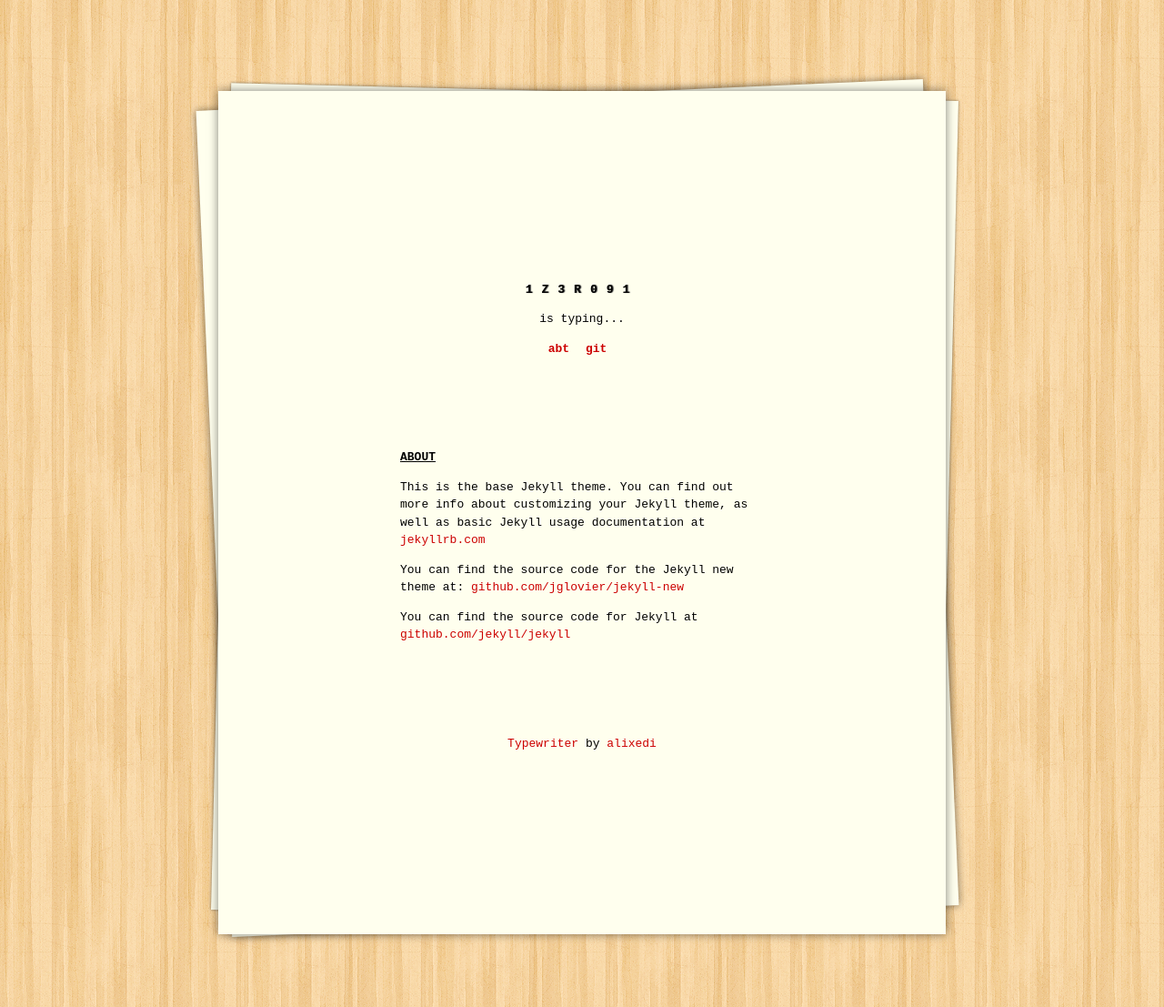
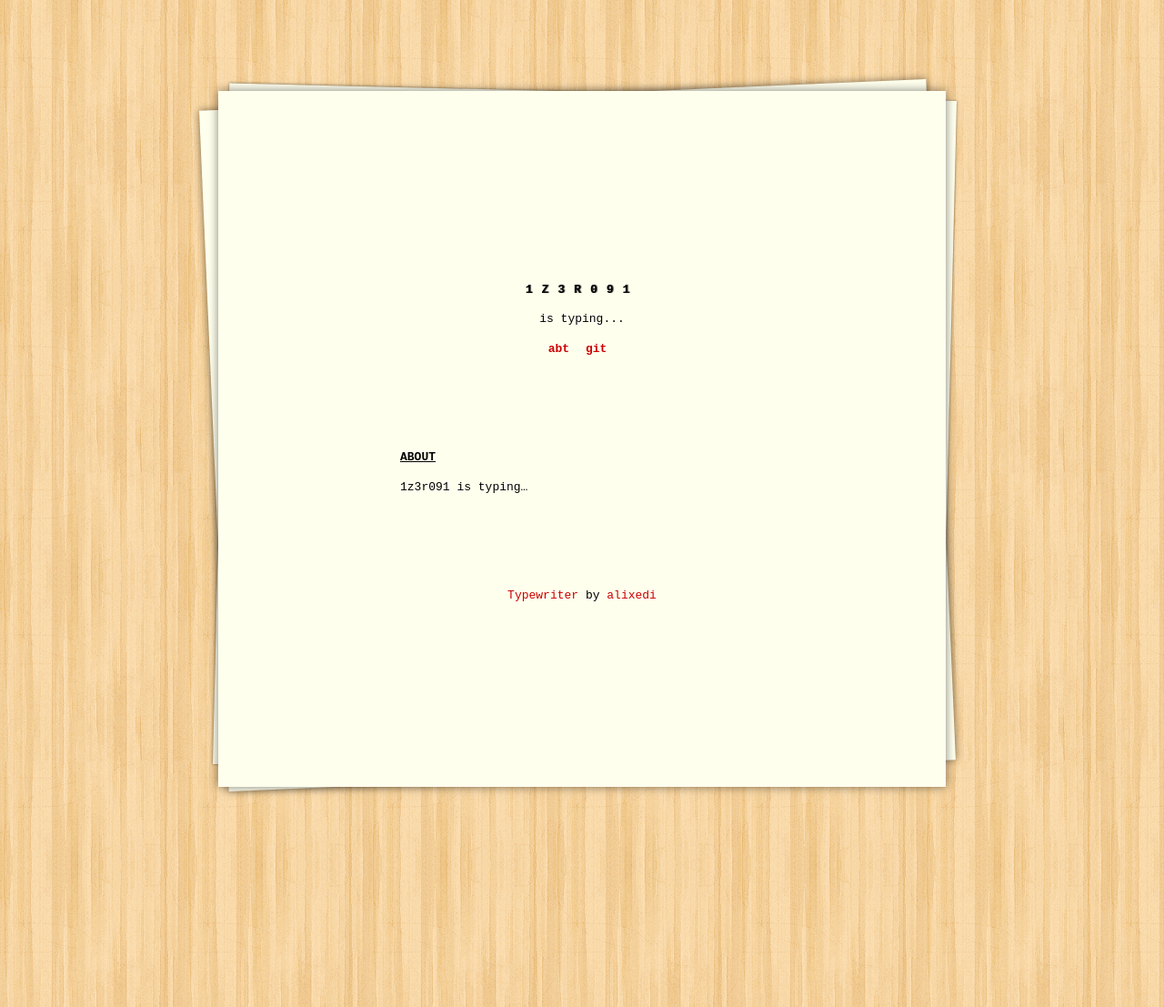
Before and after one commit to alixedi/typewriter, a Jekyll site: the page built from about.md, in a window 1280 px wide. Shown: the whole page at 91% size. Built offline with Jekyll 4.4.1, drawn with Linux system fonts in a browser that asks for light colours.

Commit message:
Update about.md

```diff
--- a/about.md
+++ b/about.md
@@ -4,8 +4,4 @@
 permalink: /about/
 ---
 
-This is the base Jekyll theme. You can find out more info about customizing your Jekyll theme, as well as basic Jekyll usage documentation at [jekyllrb.com](http://jekyllrb.com/)
-
-You can find the source code for the Jekyll new theme at: [github.com/jglovier/jekyll-new](https://github.com/jglovier/jekyll-new)
-
-You can find the source code for Jekyll at [github.com/jekyll/jekyll](https://github.com/jekyll/jekyll)
+1z3r091 is typing...
```
